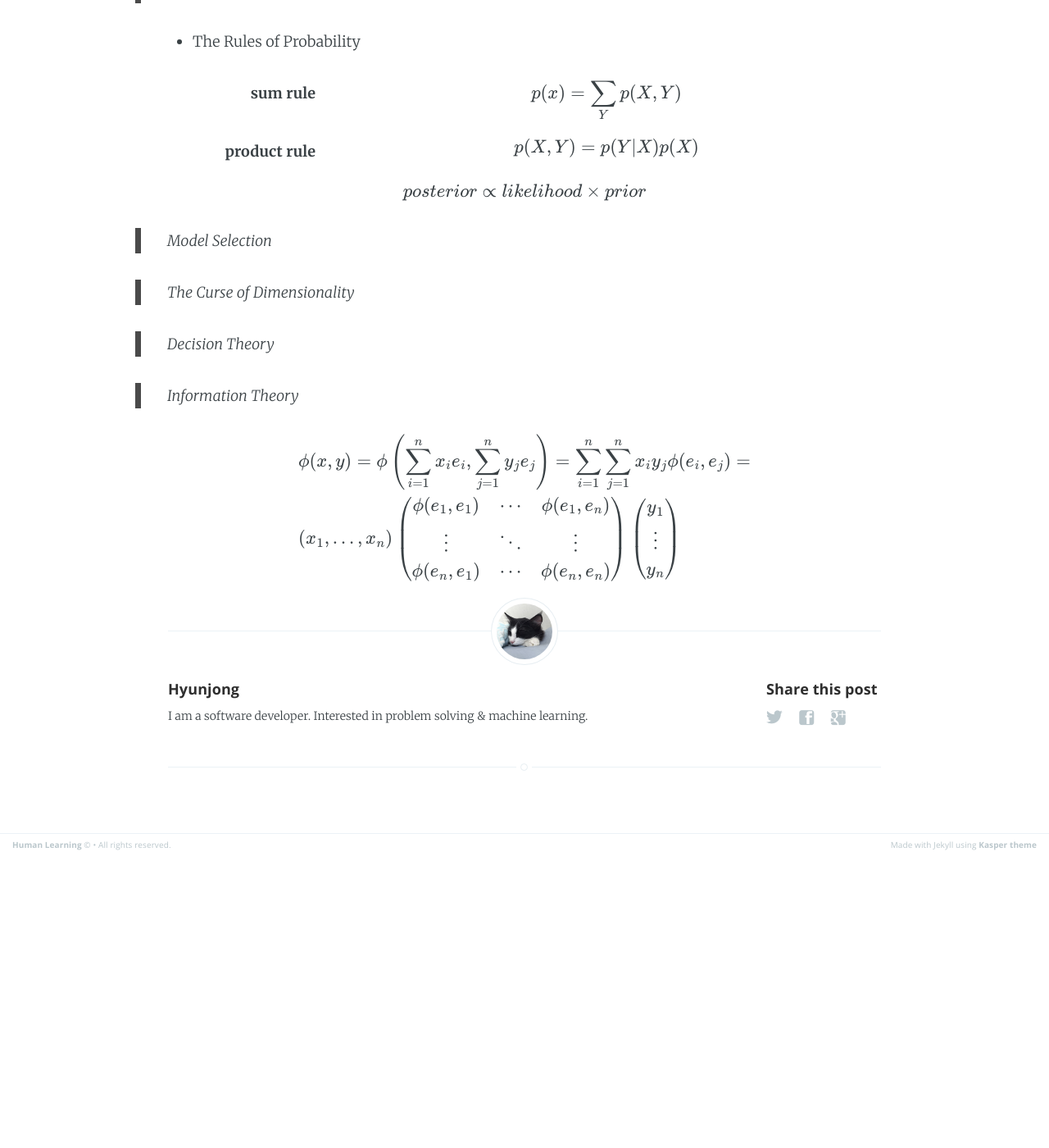
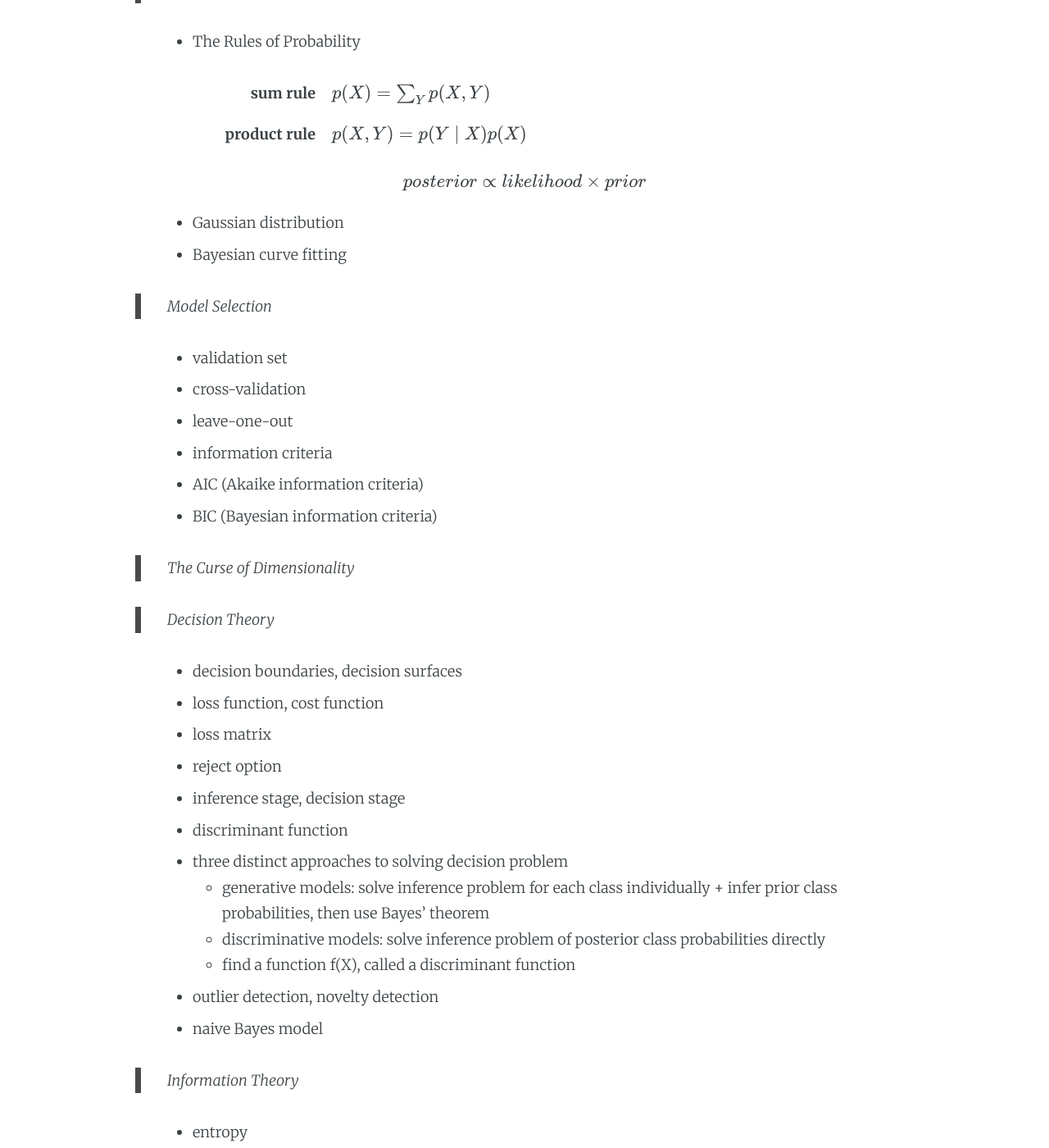
Before and after one commit to hyunjong-lee/hyunjong-lee-prev.github.io, a Jekyll site: the page built from _posts/2015-01-04-MachineLearning_Study_1.markdown, in a window 1280 px wide and 1400 px high, scrolled down 1499 px. Shown: the whole window at 82% size. Built offline with Jekyll 4.4.1, drawn with Linux system fonts in a browser that asks for light colours; formulas are drawn with MathJax 3; before the commit the page ends 2544 px from its top, so only the background shows below that; some of the changed text lies outside the part shown.

Commit message:
PRML 챕터1 정리중 ...
주요 키워드만 정리중인데 굉장히 많다 -_-;
60개 가까이 되는 듯 ...

```diff
--- a/_posts/2015-01-04-MachineLearning_Study_1.markdown
+++ b/_posts/2015-01-04-MachineLearning_Study_1.markdown
@@ -47,10 +47,10 @@ Introduction 챕터인데도 다루는 주제가 광범위하고 깊은 것 같
  * The Rules of Probability
 
 sum rule
-: $$ p(x) = \sum_{Y} p(X, Y) $$
+: \$$ p(X) = \sum_{Y} p(X, Y) $$
 
 product rule
-: $$ p(X, Y) = p(Y|X)p(X) $$
+: \$$ p(X, Y) = p(Y \mid X) p(X) $$
 
 $$
 \begin{align*}
@@ -58,33 +58,52 @@ $$
 \end{align*}
 $$
 
-
+ * Gaussian distribution
+ * Bayesian curve fitting
 
 > Model Selection
+
+ * validation set
+ * cross-validation
+ * leave-one-out
+ * information criteria
+ * AIC (Akaike information criteria)
+ * BIC (Bayesian information criteria)
 
 > The Curse of Dimensionality
 
 > Decision Theory
 
+ * decision boundaries, decision surfaces
+ * loss function, cost function
+ * loss matrix
+ * reject option
+ * inference stage, decision stage
+ * discriminant function
+ * three distinct approaches to solving decision problem
+   - generative models: solve inference problem for each class individually + infer prior class probabilities, then use Bayes' theorem
+   - discriminative models: solve inference problem of posterior class probabilities directly
+   - find a function f(X), called a discriminant function
+ * outlier detection, novelty detection
+ * naive Bayes model
+
 > Information Theory
 
-
-$$
-\begin{align*}
-  & \phi(x,y) = \phi \left(\sum_{i=1}^n x_ie_i, \sum_{j=1}^n y_je_j \right)
-  = \sum_{i=1}^n \sum_{j=1}^n x_i y_j \phi(e_i, e_j) = \\
-  & (x_1, \ldots, x_n) \left( \begin{array}{ccc}
-      \phi(e_1, e_1) & \cdots & \phi(e_1, e_n) \\
-      \vdots & \ddots & \vdots \\
-      \phi(e_n, e_1) & \cdots & \phi(e_n, e_n)
-    \end{array} \right)
-  \left( \begin{array}{c}
-      y_1 \\
-      \vdots \\
-      y_n
-    \end{array} \right)
-\end{align*}
-$$
+ * entropy
+ * noiseless coding theorem
+ * multiplicity
+ * microstate, macrostate
+ * Lagrange multiplier
+ * mean value theorem
+ * differential entropy
+ * conditional entropy
+ * KL divergence, Kullback-Leibler divergence, relative entropy
+ * convex function, convexity
+ * strictly convex
+ * concave
+ * strictly concave
+ * Jensen's inequality
+ * mutual information
 
 [Pattern Recognition and Machine Learning]: http://www.amazon.com/Pattern-Recognition-Learning-Information-Statistics/dp/0387310738
 [Bishop]: http://en.wikipedia.org/wiki/Christopher_Bishop
```
Also changed, not shown: other parts of _posts/2015-01-04-MachineLearning_Study_1.markdown (+1 -1 lines).
